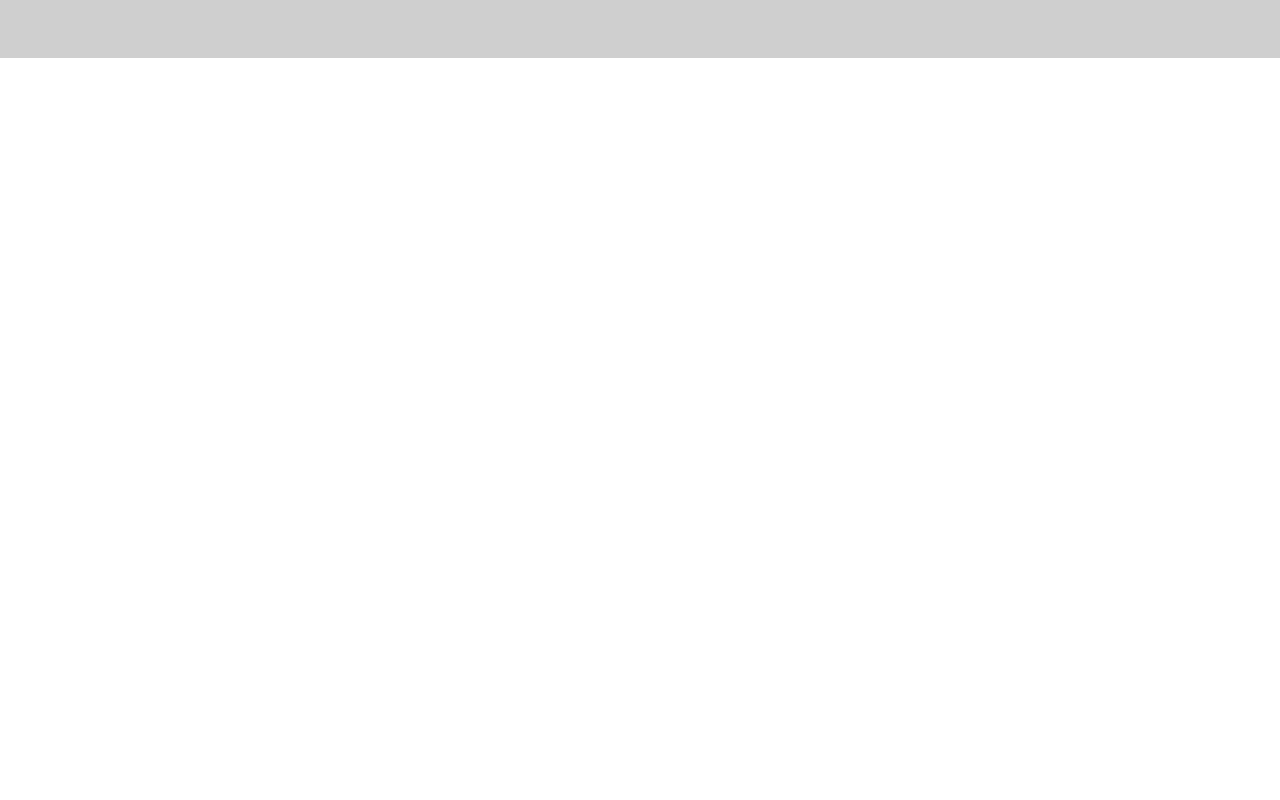
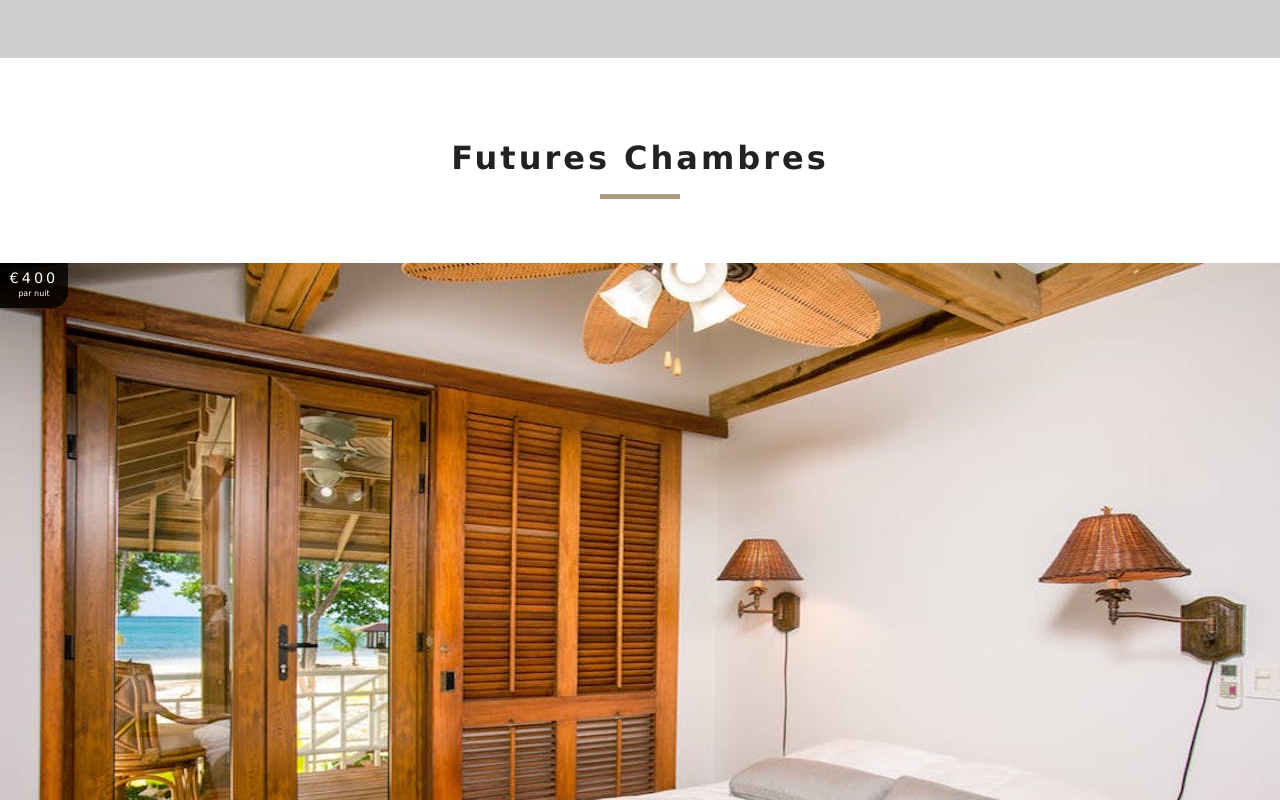
Before and after one commit to guevie/hoteldeluxe-frontend, a React (Create React App) app: page / in a window 1280 px wide. Shown: the part 1420-2220 px from the top of the page. Before the commit the page ends 1478 px from the top, so only its background shows below. Built offline with nearby package versions, Linux system fonts and the light colour scheme.

Commit message:
suite projet

```diff
--- a/package.json
+++ b/package.json
@@ -12,6 +12,7 @@
     "react-router": "^5.2.0",
     "react-router-dom": "^5.2.0",
     "react-scripts": "4.0.1",
+    "react-spinners": "^0.9.0",
     "web-vitals": "^0.2.4"
   },
   "scripts": {
--- /dev/null
+++ b/src/component/FuturesChambres.js
@@ -0,0 +1,24 @@
+import React, { Component } from "react";
+import { RoomContext } from "../context";
+import Room from "./Room";
+import Loading from "./Loading";
+import Title from "./Title";
+
+export default class FuturesChambres extends Component {
+  static contextType = RoomContext;
+  render() {
+    let { loading, featuredRooms: rooms } = this.context;
+    rooms = rooms.map((room) => {
+      return <Room key={room.id} room={room} />;
+    });
+    return (
+      <section className="featured-rooms">
+        <Title title="futures chambres" />
+        <div className="featured-rooms-center"></div>
+
+            {loading ? <Loading /> : rooms}
+
+      </section>
+    );
+  }
+}
--- /dev/null
+++ b/src/component/Loading.js
@@ -0,0 +1,12 @@
+import style from './loading.module.css'
+
+
+const Loading = () => {
+    return (
+        <div>
+            <div className={style["lds-ripple"]}><div></div><div></div></div>
+        </div>
+    )
+}
+
+export default Loading
--- /dev/null
+++ b/src/component/Room.js
@@ -0,0 +1,25 @@
+import React from 'react'
+import { Link } from "react-router-dom"
+import defaultImg from "../images/room-1.jpeg"
+
+function Room({room}) {
+// console.log(room);
+const {name,slug,images,price} = room
+    return (
+        <article className="room">
+            {/* //affichage de l'image  */}
+            <div className="img-container">
+                <img src={images[0] || defaultImg} alt="chambre seule"/>
+            <div className="price-top">
+                <h6>€{price}</h6>
+                <p>par nuit</p>
+            </div>
+            <Link to={`/rooms/${slug}`} className="btn-primary room-link">
+                Future
+            </Link>
+            </div>
+        </article>
+    )
+}
+
+export default Room
--- /dev/null
+++ b/src/component/loading.module.css
@@ -0,0 +1,32 @@
+.lds-ripple {
+    display: inline-block;
+    position: relative;
+    width: 80px;
+    height: 80px;
+  }
+  .lds-ripple div {
+    position: absolute;
+    border: 4px solid #fff;
+    opacity: 1;
+    border-radius: 50%;
+    animation: lds-ripple 1s cubic-bezier(0, 0.2, 0.8, 1) infinite;
+  }
+  .lds-ripple div:nth-child(2) {
+    animation-delay: -0.5s;
+  }
+  @keyframes lds-ripple {
+    0% {
+      top: 36px;
+      left: 36px;
+      width: 0;
+      height: 0;
+      opacity: 1;
+    }
+    100% {
+      top: 0px;
+      left: 0px;
+      width: 72px;
+      height: 72px;
+      opacity: 0;
+    }
+  }
--- /dev/null
+++ b/src/context.js
@@ -0,0 +1,45 @@
+//rcc
+import React, { Component } from "react";
+import items from "./data";
+const RoomContext = React.createContext();
+
+class RoomProvider extends Component {
+  state = {
+    rooms: [],
+    sortedRooms: [],
+    featuredRooms: [],
+    loading: true,
+  };
+
+  componentDidMount() {
+    let rooms = this.formatData(items);
+    let featuredRooms = rooms.filter(room =>
+    room.featured === true);
+    this.setState({
+      rooms,
+      featuredRooms,
+      sortedRooms: rooms,
+      loading: false,
+    });
+  }
+  formatData(items) {
+    let tempItems = items.map((item) => {
+      let id = item.sys.id;
+      let images = item.fields.images.map((image) => image.fields.file.url);
+      let room = { ...item.fields, images, id };
+      return room;
+    });
+    return tempItems;
+  }
+  render() {
+    return (
+      <RoomContext.Provider value={{ ...this.state }}>
+        {this.props.children}
+      </RoomContext.Provider>
+    );
+  }
+}
+
+const RoomConsumer = RoomContext.Consumer;
+
+export { RoomProvider, RoomConsumer, RoomContext };
--- a/src/pages/Accueil.js
+++ b/src/pages/Accueil.js
@@ -1,9 +1,9 @@
 //rfc creer une fonction
-import React from "react";
 import Hero from "../component/Hero";
 import Banner from "../component/Banner";
 import { Link } from "react-router-dom";
 import Services from '../component/Services'
+import FuturesChambres from "../component/FuturesChambres";
 export default function Accueil() {
   return (
     <>
@@ -18,6 +18,7 @@ export default function Accueil() {
       </Banner>
     </Hero>
     <Services />
+    <FuturesChambres />
     </>
   );
 }
```
Also changed, not shown: src/index.js (+6 -3 lines), 2 other files (tests, documents, lock files or other folders).
